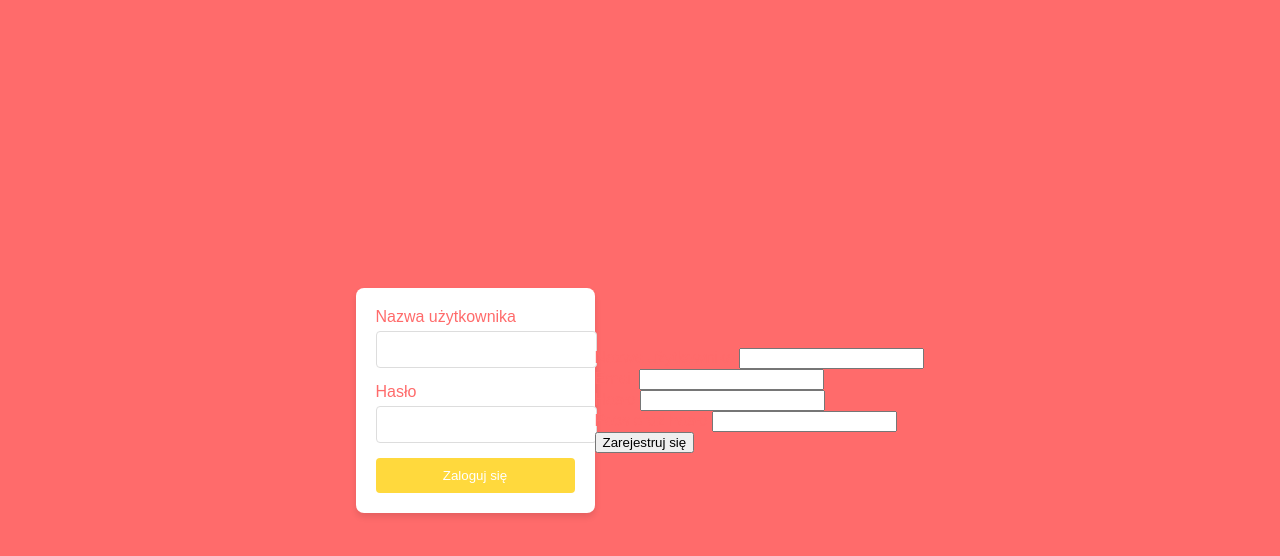
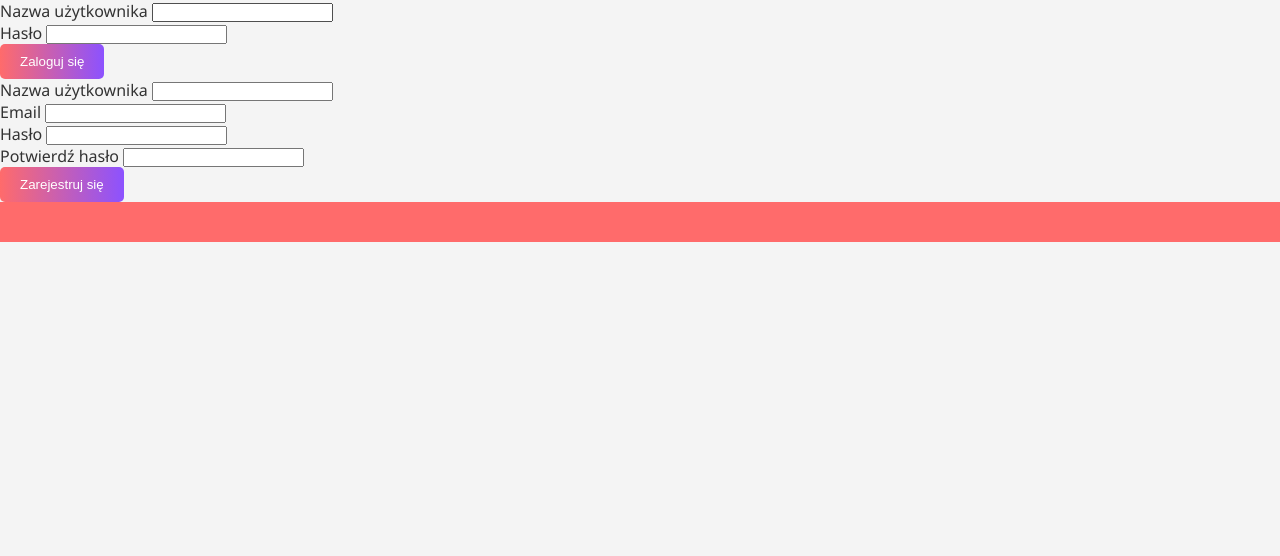
Before and after one commit to rdembski/FitMind-Guru, a website: page index.html in a window 1280 px wide. Drawn offline with Linux system fonts and the light colour scheme.

Commit message:
Update style.css

```diff
--- a/style.css
+++ b/style.css
@@ -1,76 +1,122 @@
+/* Resetowanie podstawowych stylów */
+*,
+*::before,
+*::after {
+  box-sizing: border-box;
+  margin: 0;
+  padding: 0;
+}
+
+/* Ustawienie kolorów i czcionek dla całego dokumentu */
 :root {
-    --primary-color: #FF6B6B; /* główny kolor z projektu */
-    --secondary-color: #FFD93D; /* dodatkowy kolor z projektu */
-    /* Dodaj więcej kolorów zgodnie z paletą projektu */
+  --primary-color: #FF6B6B;
+  --secondary-color: #FFD93D;
+  --accent-color: #8c52ff;
+  --text-color: #333;
+  --background-color: #f4f4f4;
+  --menu-width: 250px;
 }
 
 body {
-    font-family: 'Arial', sans-serif; /* Lub inna czcionka zgodnie z projektem */
-    color: var(--primary-color);
+  font-family: 'Segoe UI', Tahoma, Geneva, Verdana, sans-serif;
+  background-color: var(--background-color);
+  color: var(--text-color);
 }
 
-nav {
-    /* Stylizacja nawigacji */
+/* Stylizacja przycisków */
+button {
+  padding: 10px 20px;
+  border: none;
+  border-radius: 5px;
+  background-image: linear-gradient(to right, var(--primary-color), var(--accent-color));
+  color: white;
+  cursor: pointer;
+  transition: background-color 0.3s;
 }
 
-header {
-    /* Stylizacja nagłówka */
+button:hover {
+  background-color: var(--secondary-color);
 }
 
-main {
-    /* Stylizacja głównej zawartości */
+/* Stylizacja wysuwanego menu */
+.menu-container {
+  position: fixed;
+  top: 0;
+  left: -var(--menu-width);
+  width: var(--menu-width);
+  height: 100%;
+  background: var(--primary-color);
+  box-shadow: 2px 0 5px rgba(0, 0, 0, 0.2);
+  transition: left 0.3s;
+  z-index: 1000;
 }
 
-body {
-    margin: 0;
-    padding: 0;
-    font-family: 'Arial', sans-serif;
-    background-color: #FF6B6B; /* główny kolor z projektu */
-    display: flex;
-    justify-content: center;
-    align-items: center;
-    height: 100vh;
+.menu-container.active {
+  left: 0;
 }
 
-.login-container {
-    background: #ffffff;
-    padding: 20px;
-    border-radius: 8px;
-    box-shadow: 0 4px 6px rgba(0, 0, 0, 0.1);
+/* Stylizacja zawartości menu */
+.menu-content {
+  padding: 20px;
+  height: 100%;
 }
 
-.login-form .form-group {
-    margin-bottom: 15px;
+.menu-list {
+  list-style: none;
 }
 
-.login-form .form-group label {
-    display: block;
-    margin-bottom: 5px;
+.menu-list li a {
+  display: block;
+  padding: 10px;
+  color: white;
+  text-decoration: none;
+  transition: background-color 0.3s;
 }
 
-.login-form .form-group input {
-    width: 100%;
-    padding: 10px;
-    border-radius: 4px;
-    border: 1px solid #ddd;
+.menu-list li a:hover {
+  background-color: var(--secondary-color);
 }
 
-.login-form button {
-    width: 100%;
-    padding: 10px;
-    border: none;
-    border-radius: 4px;
-    background-color: var(--secondary-color); /* dodatkowy kolor z projektu */
-    color: white;
-    cursor: pointer;
+/* Stylizacja formularzy logowania i rejestracji */
+.form-container {
+  background: white;
+  padding: 20px;
+  margin: 30px auto;
+  max-width: 400px;
+  border-radius: 8px;
+  box-shadow: 0 2px 5px rgba(0, 0, 0, 0.2);
 }
 
-.login-form button:hover {
-    background-color: darken(var(--secondary-color), 10%);
+.input-field {
+  width: 100%;
+  padding: 10px;
+  margin-bottom: 15px;
+  border: 1px solid #ddd;
+  border-radius: 5px;
 }
 
+/* Stylizacja stopki */
+footer {
+  text-align: center;
+  padding: 20px;
+  background: var(--primary-color);
+  color: white;
+}
 
+/* Stylizacja ikon */
+.fas {
+  margin-right: 5px;
+}
 
-footer {
-    /* Stylizacja stopki */
+/* Stylizacja ogólnych kontenerów i sekcji */
+.container {
+  padding: 20px;
 }
+
+.section {
+  margin-bottom: 20px;
+  padding: 20px;
+  background: white;
+  border-radius: 8px;
+  box-shadow: 0 2px 5px rgba(0, 0, 0, 0.1);
+}
```
